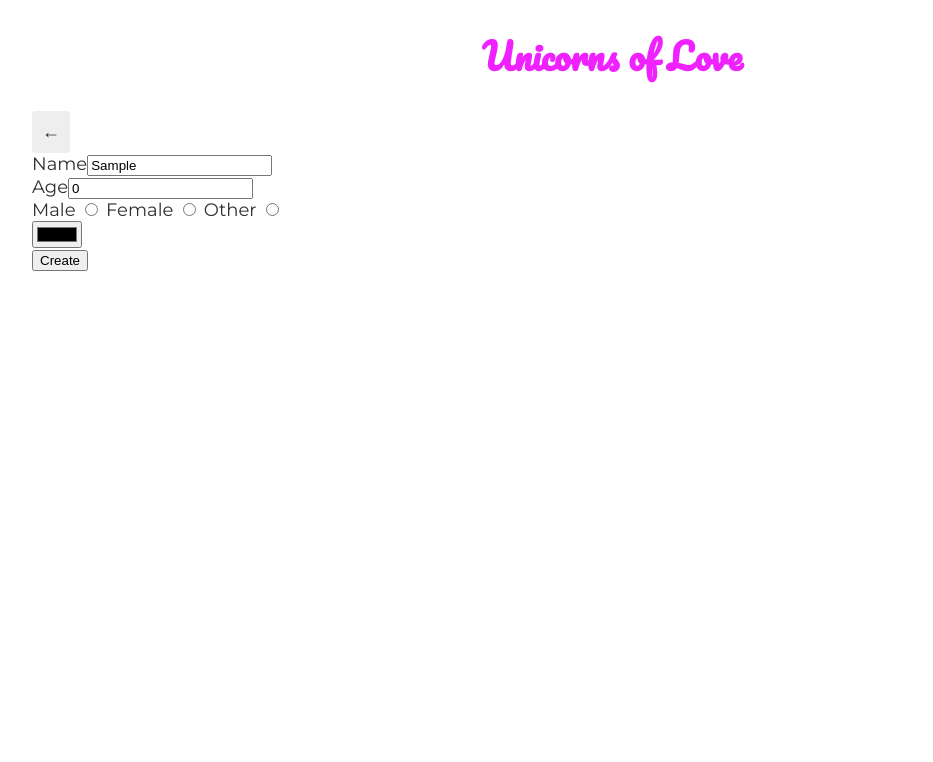
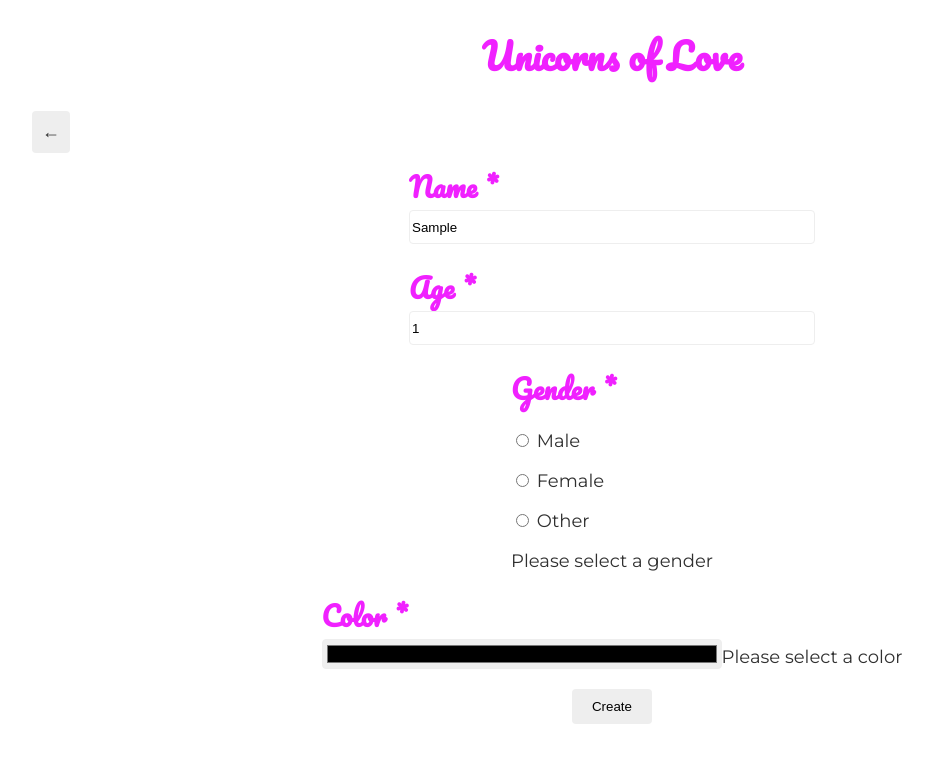
Before and after one commit to florentlandure/unicornsOfLove, an Angular app: page /create in a window 1280 px wide. Both pictures are taken after typing "Sample" into the empty fields and a click on the button "Create". Shown: the top 762 px of the page, without its empty margins (28-961 px from the left). Built offline with nearby package versions, Linux system fonts and the light colour scheme.

Commit message:
Create page styled

```diff
--- a/src/app/create-page/create-page.component.html
+++ b/src/app/create-page/create-page.component.html
@@ -1,30 +1,34 @@
 <app-return></app-return>
-<form (ngSubmit)="onSubmit()">
-  <div class="form-group">
-    <label for="name">Name</label>
+<form (ngSubmit)="onSubmit()" class="form">
+  <div class="form-group" id="name-group">
+    <h2 class="title">Name <span class="required">*</span></h2>
     <input type="text" name="name" id="name" [(ngModel)]="name">
+    <span class="error" *ngIf="error.name">Please enter a name</span>
   </div>
   <div class="form-group">
-    <label for="age">Age</label>
+    <h2 class="title">Age <span class="required">*</span></h2>
     <input type="number" name="age" min="1" id="age" [(ngModel)]="age">
+    <span class="error" *ngIf="error.age">Min age is 1</span>
   </div>
   <div class="form-group">
-    <label>
-      Male
-      <input type="radio" name="gender" value="M" [(ngModel)]="gender">
-    </label>
-    <label>
-      Female
-      <input type="radio" name="gender" value="F" [(ngModel)]="gender">
-    </label>
-    <label>
-      Other
-      <input type="radio" name="gender" value="O" [(ngModel)]="gender">
-    </label>
+    <h2 class="title">Gender <span class="required">*</span></h2>
+    <p>
+      <input type="radio" name="gender" value="M" [(ngModel)]="gender"> Male
+    </p>
+    <p>
+      <input type="radio" name="gender" value="F" [(ngModel)]="gender"> Female
+    </p>
+    <p>
+      <input type="radio" name="gender" value="O" [(ngModel)]="gender"> Other
+    </p>
+    <span class="error" *ngIf="error.gender">Please select a gender</span>
   </div>
   <div class="form-group">
-    <label for="color"></label>
+    <h2 class="title">Color <span class="required">*</span></h2>
     <input type="color" name="color" [(ngModel)]="color">
+    <span class="error" *ngIf="error.color">Please select a color</span>
   </div>
-  <button type="submit">Create</button>
+  <div class="form-group" id="submit">
+    <button type="submit" class="button">Create</button>
+  </div>
 </form>
--- a/src/app/create-page/create-page.component.scss
+++ b/src/app/create-page/create-page.component.scss
@@ -0,0 +1,22 @@
+@import '../../assets/styles/variables';
+.form {
+  display: flex;
+  flex-direction: column;
+  align-items: center;
+}
+.form-group {
+  padding: 10px 0;
+  &>h2 {
+    margin: 0;
+  }
+  & input:not([type=radio]) {
+    height: 30px;
+    border-radius: 4px;
+    border: 1px solid $light;
+    width: 400px;
+  }
+}
+.button {
+  cursor: pointer;
+  border: none;
+}
--- a/src/app/create-page/create-page.component.ts
+++ b/src/app/create-page/create-page.component.ts
@@ -13,17 +13,22 @@ export class CreatePageComponent implements OnInit {
   name = '';
   color = '';
   gender = '';
-  age = 0;
+  age = 1;
+  error = {
+    name: false,
+    color: false,
+    age: false,
+    gender: false
+  };
 
   constructor(private unicornService: UnicornService, private router: Router) { }
 
   ngOnInit() {
-    //localStorage.setItem('unicorns', JSON.stringify([]));
     console.log(this.unicornService.fetchLocalStorage());
   }
 
   onSubmit() {
-    if (this.name.trim() !== '' && this.color.trim() !== '' && this.gender.trim() && this.age >= 0) {
+    if (this.name.trim() !== '' && this.color.trim() !== '' && this.gender.trim() && this.age >= 1) {
       // Store new unicorn locally
       this.color = this.color.replace('#', '');
       this.unicornService.create(new Unicorn(this.name, this.color, this.gender, this.age));
@@ -37,6 +42,20 @@ export class CreatePageComponent implements OnInit {
       // Redirect to home page
       this.router.navigateByUrl('/');
     }
+    else {
+      if(this.name.trim() === '') {
+        this.error.name = true;
+      }
+      if(this.color.trim() === '') {
+        this.error.color = true;
+      }
+      if(this.gender.trim() === '') {
+        this.error.gender = true;
+      }
+      if(this.age < 1) {
+        this.error.age = true;
+      }
+    }
   }
 
 }
```
